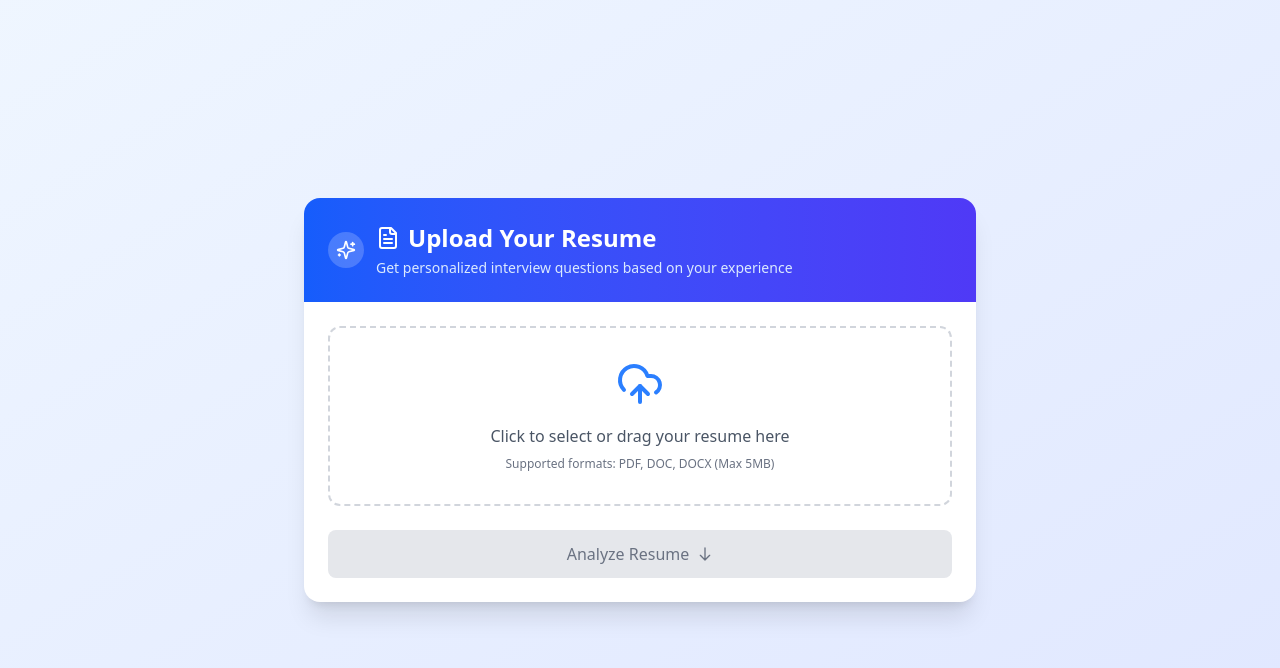
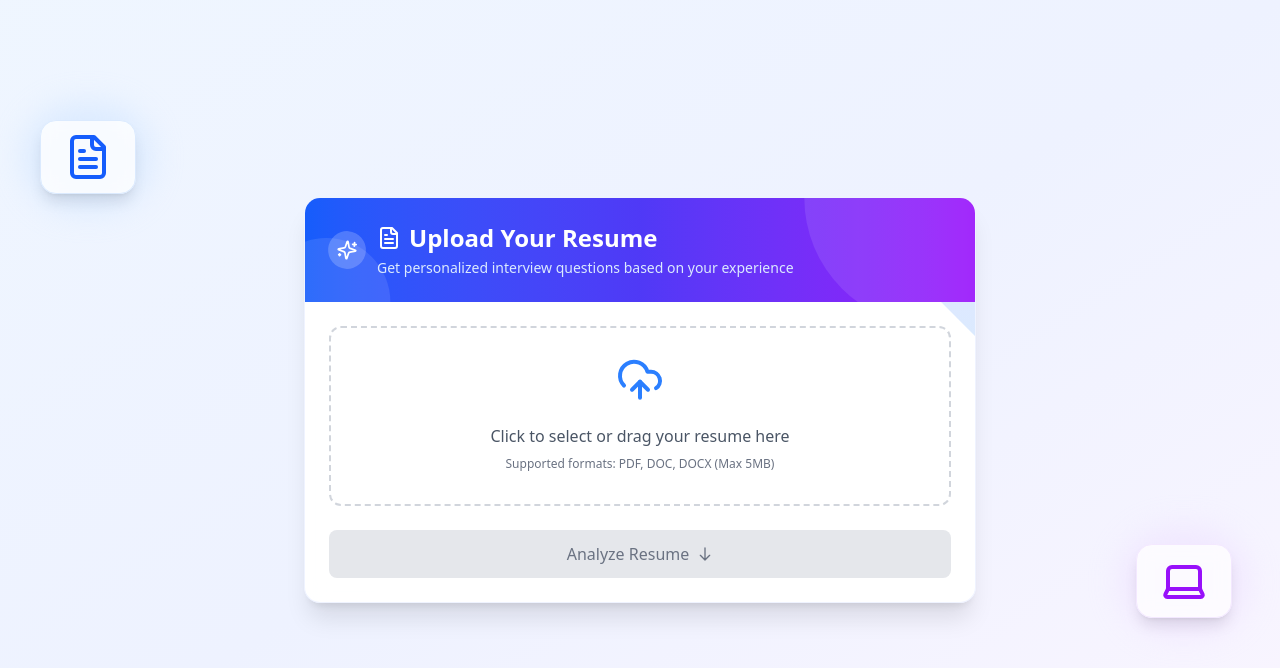
Before and after one commit to JayThakor15/Ai-interviewer-Frontend, a React (Vite) app: page /upload in a window 1280 px wide. Shown: the top 668 px of the page. Built offline with nearby package versions, Linux system fonts and the light colour scheme.

Commit message:
Frontend Resume page Fix

```diff
--- a/pages/ResumeUpload.jsx
+++ b/pages/ResumeUpload.jsx
@@ -1,6 +1,6 @@
 import { useState, useRef } from "react";
 import { motion } from "framer-motion";
-import { UploadCloud, FileText, Briefcase, Play, Sparkles } from "lucide-react";
+import { UploadCloud, FileText, Briefcase, Play, Sparkles, CheckCircle, ChevronRight, Star, Laptop } from "lucide-react";
 import axios from "axios";
 import { useNavigate } from "react-router-dom";
 
@@ -105,19 +105,110 @@ export default function ResumeUpload() {
   };
 
   return (
-    <div className="min-h-screen bg-gradient-to-br from-blue-50 to-indigo-100 flex items-center justify-center p-4 sm:p-6">
+    <div className="min-h-screen bg-gradient-to-br from-blue-50 via-indigo-50 to-purple-50 flex items-center justify-center p-4 sm:p-6 relative overflow-hidden">
+      {/* Animated Background Elements */}
+      <div className="absolute inset-0 overflow-hidden -z-10">
+        <motion.div
+          className="absolute rounded-full bg-blue-200/30 w-64 h-64 left-[10%] top-[15%]"
+          animate={{
+            y: [20, -20, 20],
+            x: [-10, 10, -10],
+            scale: [1, 1.05, 1],
+          }}
+          transition={{
+            duration: 15,
+            repeat: Infinity,
+            ease: 'easeInOut',
+          }}
+        />
+        <motion.div
+          className="absolute rounded-full bg-purple-200/20 w-96 h-96 left-[70%] top-[80%]"
+          animate={{
+            y: [20, -20, 20],
+            x: [-10, 10, -10],
+            scale: [1, 1.05, 1],
+          }}
+          transition={{
+            duration: 18,
+            repeat: Infinity,
+            ease: 'easeInOut',
+          }}
+        />
+        <motion.div
+          className="absolute rounded-full bg-indigo-200/25 w-80 h-80 left-[85%] top-[30%]"
+          animate={{
+            y: [20, -20, 20],
+            x: [-10, 10, -10],
+            scale: [1, 1.05, 1],
+          }}
+          transition={{
+            duration: 12,
+            repeat: Infinity,
+            ease: 'easeInOut',
+          }}
+        />
+      </div>
+
+      {/* Floating Elements */}
+      <motion.div
+        initial={{ opacity: 0, y: 50 }}
+        animate={{ opacity: 1, y: 0 }}
+        transition={{ duration: 0.8, delay: 0.2 }}
+        className="absolute top-[15%] left-4 sm:left-10 w-20 h-20 sm:w-24 sm:h-24 z-0"
+      >
+        <div className="relative">
+          <div className="absolute -inset-4 bg-blue-200 rounded-full blur-lg opacity-40"></div>
+          <div className="relative bg-white/80 backdrop-blur-sm p-3 rounded-2xl shadow-lg border border-blue-100">
+            <FileText className="w-10 h-10 sm:w-12 sm:h-12 text-blue-600 mx-auto" />
+          </div>
+        </div>
+      </motion.div>
+
+      <motion.div
+        initial={{ opacity: 0, x: -50 }}
+        animate={{ opacity: 1, x: 0 }}
+        transition={{ duration: 0.8, delay: 0.4 }}
+        className="absolute bottom-[20%] right-4 sm:right-12 w-20 h-20 sm:w-24 sm:h-24 z-0"
+      >
+        <div className="relative">
+          <div className="absolute -inset-4 bg-purple-200 rounded-full blur-lg opacity-40"></div>
+          <div className="relative bg-white/80 backdrop-blur-sm p-3 rounded-2xl shadow-lg border border-purple-100">
+            <Laptop className="w-10 h-10 sm:w-12 sm:h-12 text-purple-600 mx-auto" />
+          </div>
+        </div>
+      </motion.div>
       <motion.div
         initial={{ opacity: 0, y: 20 }}
         animate={{ opacity: 1, y: 0 }}
         transition={{ duration: 0.5 }}
-        className="w-full max-w-lg sm:max-w-2xl bg-white rounded-2xl shadow-xl overflow-hidden"
+        className="w-full max-w-lg sm:max-w-2xl bg-white/95 backdrop-blur-md rounded-2xl shadow-xl overflow-hidden border border-indigo-100/50 z-10"
       >
         {/* Header */}
-        <div className="bg-gradient-to-r from-blue-600 to-indigo-600 p-4 sm:p-6 text-white">
-          <div className="flex items-center gap-3">
-            <div className="p-2 bg-white/20 rounded-full">
+        <div className="bg-gradient-to-r from-blue-600 via-indigo-600 to-purple-600 p-4 sm:p-6 text-white relative overflow-hidden">
+          {/* Decorative elements */}
+          <div className="absolute top-0 right-0 w-64 h-64 bg-white/10 rounded-full -translate-y-1/2 translate-x-1/3"></div>
+          <div className="absolute bottom-0 left-0 w-32 h-32 bg-white/10 rounded-full translate-y-1/2 -translate-x-1/3"></div>
+
+          <motion.div
+            className="flex items-center gap-3 relative z-10"
+            initial={{ opacity: 0, y: -10 }}
+            animate={{ opacity: 1, y: 0 }}
+            transition={{ duration: 0.5 }}
+          >
+            <motion.div
+              className="p-2 bg-white/20 rounded-full"
+              animate={{
+                scale: [1, 1.1, 1],
+                rotate: [0, 5, 0, -5, 0]
+              }}
+              transition={{
+                duration: 3,
+                repeat: Infinity,
+                repeatType: "reverse"
+              }}
+            >
               <Sparkles className="w-5 h-5" />
-            </div>
+            </motion.div>
             <div>
               <h1 className="text-xl sm:text-2xl font-bold flex items-center gap-2">
                 <FileText className="w-6 h-6" />
@@ -127,11 +218,15 @@ export default function ResumeUpload() {
                 Get personalized interview questions based on your experience
               </p>
             </div>
-          </div>
+          </motion.div>
         </div>
 
         {/* Main Content */}
-        <div className="p-4 sm:p-6">
+        <div className="p-4 sm:p-6 relative">
+          {/* Decorative corner accent */}
+          <div className="absolute top-0 right-0 w-24 h-24 overflow-hidden">
+            <div className="absolute top-0 right-0 w-12 h-12 bg-gradient-to-br from-indigo-100 to-blue-100 transform rotate-45 translate-x-6 -translate-y-6"></div>
+          </div>
           {error && (
             <div className="mb-4 p-3 bg-red-50 text-red-600 rounded-lg text-sm">
               {error}
@@ -144,13 +239,15 @@ export default function ResumeUpload() {
               animate={{ opacity: 1 }}
               transition={{ delay: 0.2 }}
             >
-              <div
-                className={`border-2 border-dashed rounded-xl p-6 sm:p-8 text-center cursor-pointer transition-colors ${
+              <motion.div
+                className={`border-2 border-dashed rounded-xl p-6 sm:p-8 text-center cursor-pointer transition-all relative ${
                   file
-                    ? "border-blue-400 bg-blue-50"
-                    : "border-gray-300 hover:border-blue-400"
+                    ? "border-blue-400 bg-blue-50/70 backdrop-blur-sm"
+                    : "border-gray-300 hover:border-blue-400 hover:shadow-md"
                 }`}
                 onClick={() => fileInputRef.current?.click()}
+                whileHover={{ scale: 1.01 }}
+                whileTap={{ scale: 0.99 }}
               >
                 <input
                   type="file"
@@ -164,7 +261,19 @@ export default function ResumeUpload() {
                   }}
                   className="hidden"
                 />
+                <motion.div
+                  animate={{
+                    y: [0, -8, 0],
+                  }}
+                  transition={{
+                    duration: 2,
+                    repeat: Infinity,
+                    repeatType: "reverse",
+                    ease: "easeInOut",
+                  }}
+                >
                   <UploadCloud className="w-10 sm:w-12 h-10 sm:h-12 text-blue-500 mx-auto mb-4" />
+                </motion.div>
                 <p className="text-sm sm:text-base text-gray-600 mb-2 font-medium">
                   {file ? (
                     <span className="text-blue-600">{file.name}</span>
@@ -175,7 +284,7 @@ export default function ResumeUpload() {
                 <p className="text-xs text-gray-500">
                   Supported formats: PDF, DOC, DOCX (Max 5MB)
                 </p>
-              </div>
+              </motion.div>
 
               <motion.button
                 whileHover={{ scale: 1.02 }}
@@ -221,41 +330,60 @@ export default function ResumeUpload() {
               className="text-center"
             >
               <div className="mb-6">
-                <div className="w-12 sm:w-16 h-12 sm:h-16 bg-green-100 rounded-full flex items-center justify-center mx-auto mb-4">
-                  <svg
-                    className="w-6 sm:w-8 h-6 sm:h-8 text-green-600"
-                    fill="none"
-                    stroke="currentColor"
-                    viewBox="0 0 24 24"
+                <motion.div
+                  className="w-16 sm:w-20 h-16 sm:h-20 bg-gradient-to-br from-green-100 to-green-200 rounded-full flex items-center justify-center mx-auto mb-4 shadow-md"
+                  initial={{ scale: 0, rotate: -180 }}
+                  animate={{ scale: 1, rotate: 0 }}
+                  transition={{
+                    type: "spring",
+                    stiffness: 260,
+                    damping: 20,
+                    duration: 0.6
+                  }}
                 >
-                    <path
-                      strokeLinecap="round"
-                      strokeLinejoin="round"
-                      strokeWidth="2"
-                      d="M5 13l4 4L19 7"
-                    />
-                  </svg>
-                </div>
-                <h2 className="text-lg sm:text-xl font-bold text-gray-800 mb-2">
+                  <motion.div
+                    animate={{ scale: [1, 1.2, 1] }}
+                    transition={{ duration: 1, repeat: 3, repeatType: "reverse" }}
+                  >
+                    <CheckCircle className="w-8 sm:w-10 h-8 sm:h-10 text-green-600" />
+                  </motion.div>
+                </motion.div>
+                <motion.h2
+                  className="text-lg sm:text-xl font-bold text-transparent bg-clip-text bg-gradient-to-r from-green-600 to-teal-600 mb-2"
+                  initial={{ opacity: 0, y: 10 }}
+                  animate={{ opacity: 1, y: 0 }}
+                  transition={{ delay: 0.2 }}
+                >
                   Resume Analyzed Successfully!
-                </h2>
-                <p className="text-sm sm:text-base text-gray-600">
+                </motion.h2>
+                <motion.p
+                  className="text-sm sm:text-base text-gray-600"
+                  initial={{ opacity: 0, y: 10 }}
+                  animate={{ opacity: 1, y: 0 }}
+                  transition={{ delay: 0.3 }}
+                >
                   We found {keywords.length} key skills in your resume
-                </p>
+                </motion.p>
               </div>
 
-              <div className="mb-6 text-left">
-                <label className="block text-sm font-medium text-gray-700 mb-2 flex items-center gap-2">
-                  <Briefcase className="w-4 h-4" />
+              <motion.div
+                className="mb-6 text-left"
+                initial={{ opacity: 0, y: 10 }}
+                animate={{ opacity: 1, y: 0 }}
+                transition={{ delay: 0.4 }}
+              >
+                <label className="text-sm font-medium text-gray-700 mb-2 flex items-center gap-2">
+                  <Briefcase className="w-4 h-4 text-indigo-600" />
                   Select Target Position
                 </label>
+                <div className="relative">
                   <select
                     value={selectedPosition}
                     onChange={(e) => {
                       setSelectedPosition(e.target.value);
                       setError("");
                     }}
-                  className="w-full p-3 border border-gray-300 rounded-lg focus:ring-2 focus:ring-blue-500 focus:border-blue-500 text-sm"
+                    className="w-full p-3 border border-gray-300 rounded-lg focus:ring-2 focus:ring-blue-500 focus:border-blue-500 text-sm appearance-none bg-white shadow-sm"
                   >
                     <option value="">Select a position...</option>
                     {positions.map((position) => (
@@ -264,24 +392,38 @@ export default function ResumeUpload() {
                       </option>
                     ))}
                   </select>
+                  <div className="absolute right-3 top-1/2 -translate-y-1/2 pointer-events-none">
+                    <ChevronRight className="w-4 h-4 text-gray-500 rotate-90" />
                   </div>
+                </div>
+              </motion.div>
 
               {keywords.length > 0 && (
-                <div className="mb-6">
-                  <h3 className="text-sm font-medium text-gray-700 mb-2 text-left">
+                <motion.div
+                  className="mb-6"
+                  initial={{ opacity: 0, y: 10 }}
+                  animate={{ opacity: 1, y: 0 }}
+                  transition={{ delay: 0.5 }}
+                >
+                  <h3 className="text-sm font-medium text-gray-700 mb-2 text-left flex items-center gap-1">
+                    <Star className="w-4 h-4 text-amber-500" />
                     Key Skills Identified:
                   </h3>
                   <div className="flex flex-wrap gap-2">
                     {keywords.map((keyword, index) => (
-                      <span
+                      <motion.span
                         key={index}
-                        className="inline-flex items-center px-3 py-1 rounded-full text-xs font-medium bg-blue-100 text-blue-800"
+                        className="inline-flex items-center px-3 py-1 rounded-full text-xs font-medium bg-blue-100 text-blue-800 border border-blue-200 shadow-sm"
+                        initial={{ opacity: 0, scale: 0.8 }}
+                        animate={{ opacity: 1, scale: 1 }}
+                        transition={{ delay: 0.1 * index }}
+                        whileHover={{ scale: 1.05, backgroundColor: "#dbeafe" }}
                       >
                         {keyword}
-                      </span>
+                      </motion.span>
                     ))}
                   </div>
-                </div>
+                </motion.div>
               )}
 
               <motion.button
@@ -292,8 +434,11 @@ export default function ResumeUpload() {
                 className={`w-full py-3 rounded-lg font-medium flex items-center justify-center gap-2 mt-4 transition-all ${
                   !selectedPosition || isLoading
                     ? "bg-gray-200 text-gray-500 cursor-not-allowed"
-                    : "bg-gradient-to-r from-blue-600 to-indigo-600 hover:from-blue-700 hover:to-indigo-700 text-white shadow-md"
+                    : "bg-gradient-to-r from-blue-600 via-indigo-600 to-purple-600 hover:from-blue-700 hover:via-indigo-700 hover:to-purple-700 text-white shadow-lg"
                 }`}
+                initial={{ opacity: 0, y: 10 }}
+                animate={{ opacity: 1, y: 0 }}
+                transition={{ delay: 0.6 }}
               >
                 {isLoading ? (
                   <>
```
Lines whose indentation alone changed are shown as unchanged.
